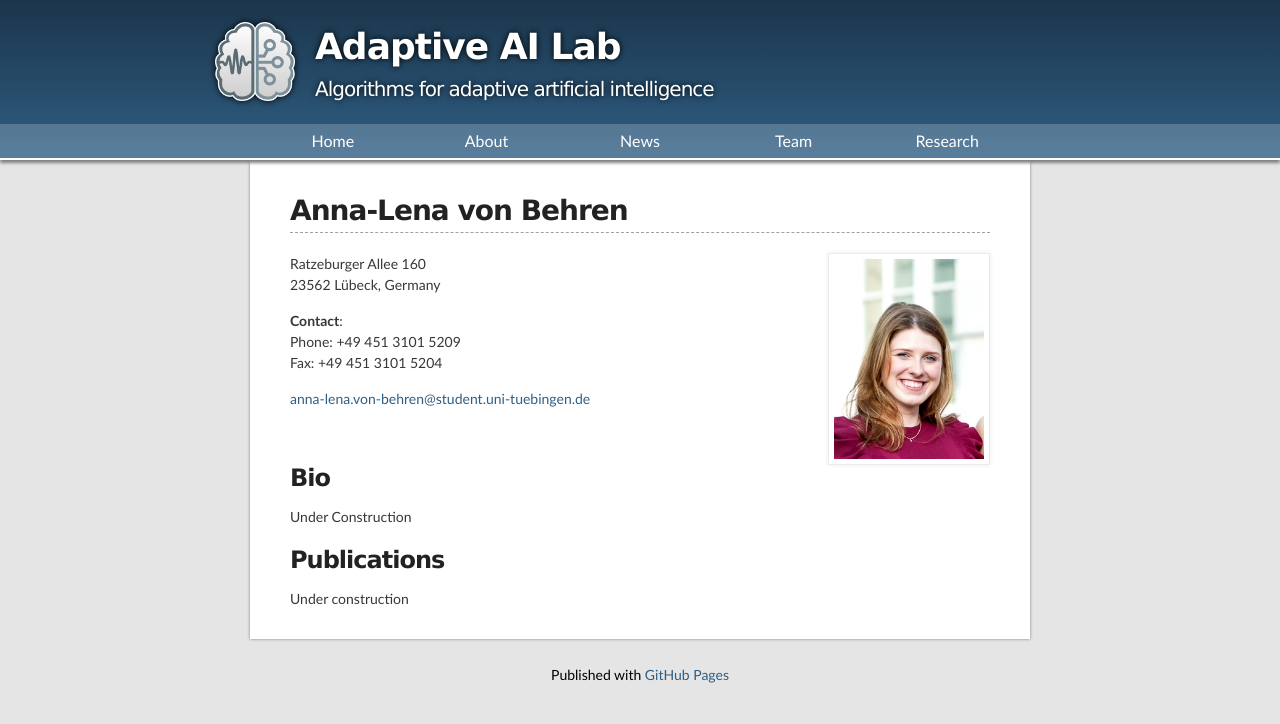
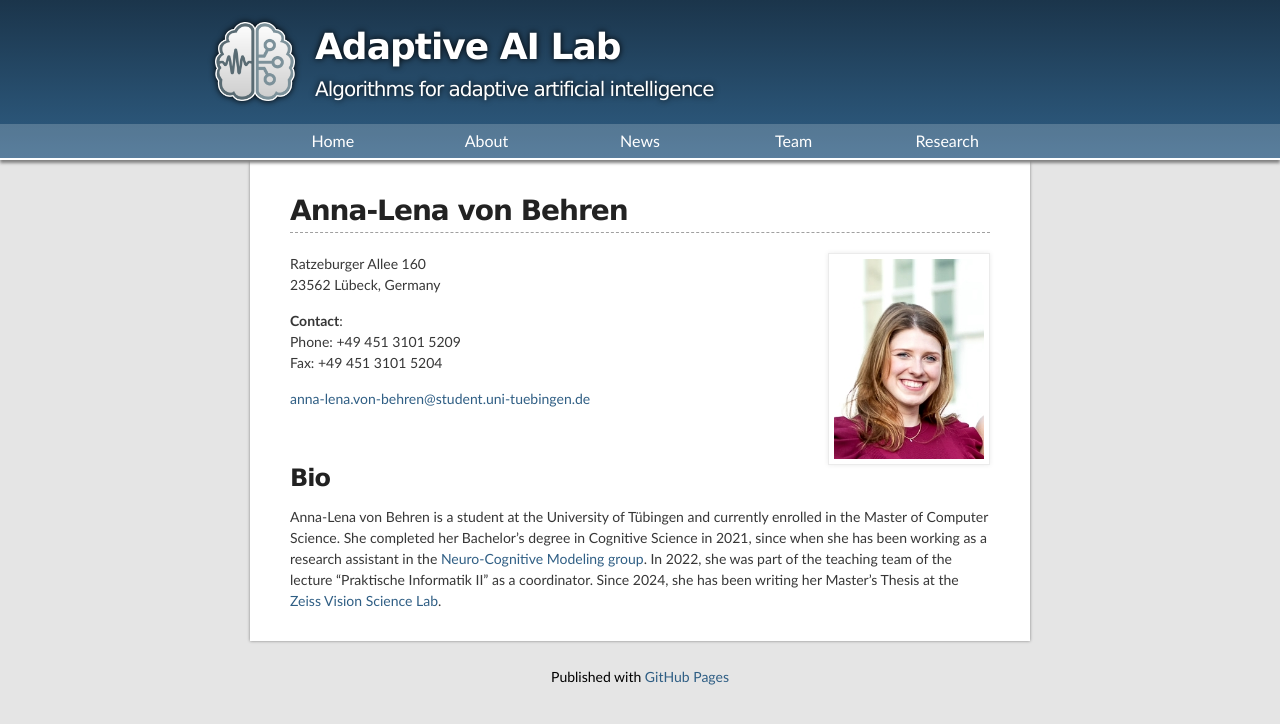
Before and after one commit to AdaptiveAILab/adaptiveailab.github.io, a Jekyll site: the page built from pages/team/staff/ra_anna-lena.md, in a window 1280 px wide. Shown: the top 724 px of the page. Built offline with Jekyll 4.4.1, drawn with Linux system fonts in a browser that asks for light colours.

Commit message:
Update ra_anna-lena.md

```diff
--- a/pages/team/staff/ra_anna-lena.md
+++ b/pages/team/staff/ra_anna-lena.md
@@ -27,8 +27,5 @@ Fax:   +49 451 3101 5204
 
 ## Bio
 
-Under Construction
-
-## Publications
-
-Under construction
+Anna-Lena von Behren is a student at the University of Tübingen and currently enrolled in the Master of Computer Science.
+She completed her Bachelor's degree in Cognitive Science in 2021, since when she has been working as a research assistant in the [Neuro-Cognitive Modeling group](https://uni-tuebingen.de/fakultaeten/mathematisch-naturwissenschaftliche-fakultaet/fachbereiche/informatik/lehrstuehle/cognitive-modeling/). In 2022, she was part of the teaching team of the lecture "Praktische Informatik II" as a coordinator. Since 2024, she has been writing her Master's Thesis at the [Zeiss Vision Science Lab](https://uni-tuebingen.de/exzellenzstrategie/forschung/industry-on-campus/zeiss-vision-lab/).
```
